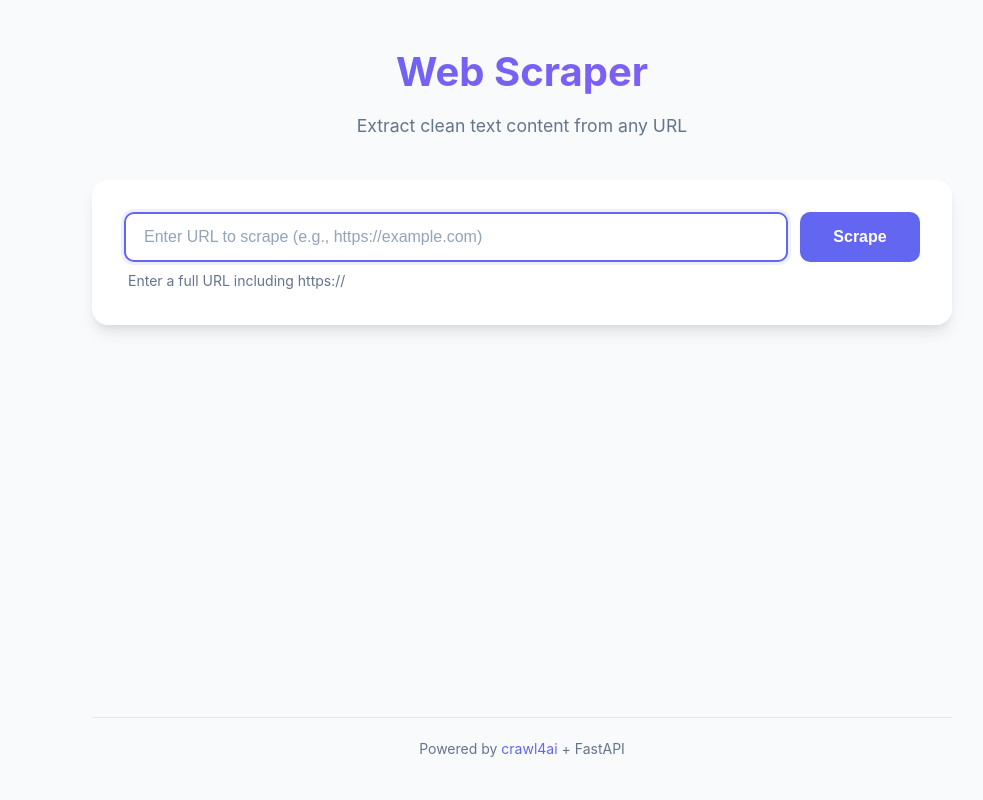
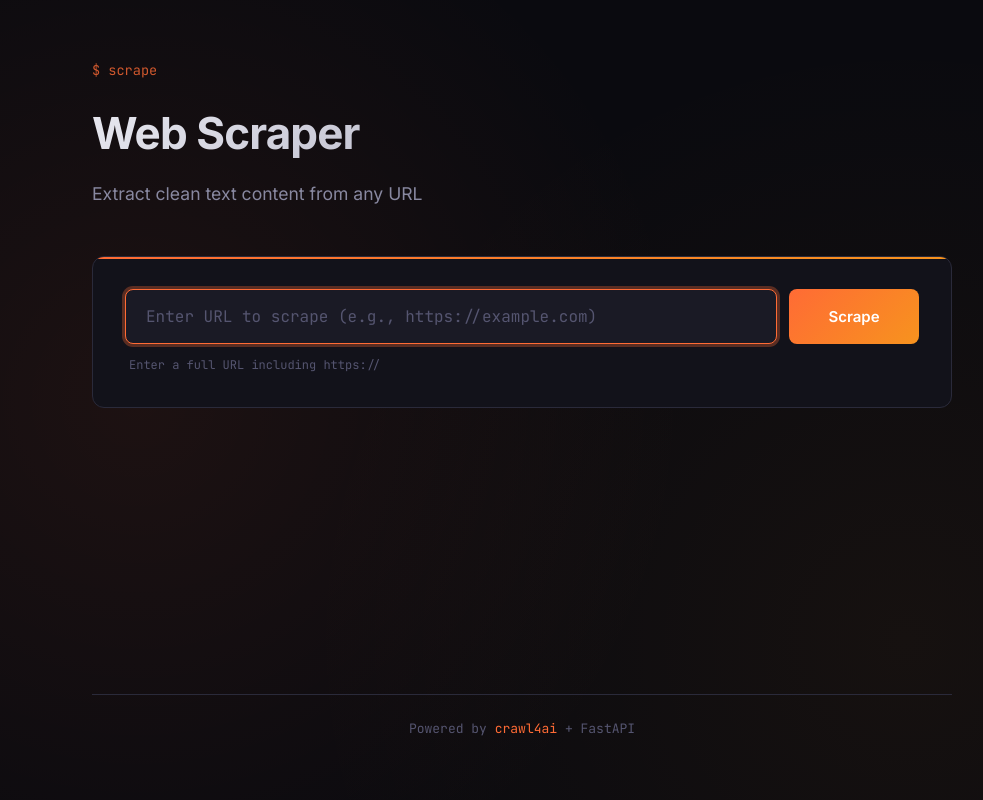
Before and after one commit to pixi-ai-assistant/crawl4ai-scraper, a FastAPI app: page / in a window 1280 px wide. Shown: the whole page, without its empty margins (118-1101 px from the left). Run offline with FastAPI, Linux system fonts and the light colour scheme.

Commit message:
Fix URL angle brackets bug and redesign UI with terminal theme
- Add fix_malformed_urls() to correct relative URLs with angle brackets
- Redesign UI: dark terminal-inspired theme with JetBrains Mono font
- Update gradient colors to orange/amber neon accents
- Add proper URL parsing for malformed links like https://site.com/</path>
- Improve scrollbar styling and animations

```diff
--- a/main.py
+++ b/main.py
@@ -4,12 +4,47 @@ from fastapi.templating import Jinja2Templates
 from fastapi.responses import JSONResponse
 from pydantic import BaseModel, HttpUrl
 import asyncio
+import re
+from urllib.parse import urljoin, urlparse
 from crawl4ai import AsyncWebCrawler
 from crawl4ai.async_configs import BrowserConfig, CrawlerRunConfig
 import logging
 
 logging.basicConfig(level=logging.INFO)
 logger = logging.getLogger(__name__)
+
+
+def fix_malformed_urls(content: str, base_url: str) -> str:
+    """
+    Fix URLs with angle brackets like 'https://site.com/</path>'
+    which are incorrectly generated by some markdown processors.
+    """
+    if not content:
+        return content
+
+    # Pattern to match URLs with angle brackets: https://site.com/</path>
+    # This handles cases where relative URLs got wrapped in angle brackets
+    pattern = r'(https?://[^\s<>]+)</([^>]+)>'
+
+    def replace_url(match):
+        base = match.group(1)
+        path = match.group(2)
+        # Ensure proper URL joining
+        if path.startswith('/'):
+            parsed = urlparse(base)
+            fixed = f"{parsed.scheme}://{parsed.netloc}{path}"
+        else:
+            fixed = urljoin(base + '/', path)
+        return fixed
+
+    # Fix the malformed URLs
+    fixed_content = re.sub(pattern, replace_url, content)
+
+    # Also fix any remaining angle brackets around URLs in markdown links
+    # Pattern: [text](<url>) -> [text](url)
+    fixed_content = re.sub(r'\[(.*?)\]\(<([^>]+)>\)', r'[\1](\2)', fixed_content)
+
+    return fixed_content
 
 app = FastAPI(
     title="Web Scraper",
@@ -59,10 +94,34 @@ async def scrape_url(scrape_request: ScrapeRequest):
             )
 
             if result.success:
+                # Try different content formats to get the cleanest output
+                # Priority: fit_markdown > markdown > fit_html > cleaned_html
+                content = None
+
+                if hasattr(result, 'fit_markdown') and result.fit_markdown:
+                    content = result.fit_markdown
+                    logger.info(f"Using fit_markdown for {url}")
+                elif result.markdown:
+                    content = result.markdown
+                    logger.info(f"Using markdown for {url}")
+                elif hasattr(result, 'fit_html') and result.fit_html:
+                    content = result.fit_html
+                    logger.info(f"Using fit_html for {url}")
+                elif result.cleaned_html:
+                    content = result.cleaned_html
+                    logger.info(f"Using cleaned_html for {url}")
+                else:
+                    content = "No content extracted"
+                    logger.warning(f"No content found for {url}")
+
+                # Fix malformed URLs with angle brackets
+                if content and content != "No content extracted":
+                    content = fix_malformed_urls(content, url)
+
                 return ScrapeResponse(
                     url=url,
                     title=result.metadata.get("title", "No title"),
-                    content=result.markdown or result.cleaned_html or "No content extracted",
+                    content=content,
                     success=True,
                     error=None
                 )
--- a/static/css/style.css
+++ b/static/css/style.css
@@ -1,3 +1,6 @@
+/* Terminal-inspired dark theme */
+@import url('https://fonts.googleapis.com/css2?family=JetBrains+Mono:wght@400;500;600&family=Inter:wght@400;500;600;700&display=swap');
+
 * {
     margin: 0;
     padding: 0;
@@ -5,172 +8,225 @@
 }
 
 :root {
-    --primary-color: #6366f1;
-    --primary-hover: #4f46e5;
-    --secondary-color: #64748b;
-    --bg-color: #f8fafc;
-    --card-bg: #ffffff;
-    --text-primary: #1e293b;
-    --text-secondary: #64748b;
-    --border-color: #e2e8f0;
-    --error-bg: #fef2f2;
-    --error-text: #dc2626;
-    --success-bg: #f0fdf4;
-    --shadow: 0 1px 3px 0 rgba(0, 0, 0, 0.1), 0 1px 2px 0 rgba(0, 0, 0, 0.06);
-    --shadow-lg: 0 10px 15px -3px rgba(0, 0, 0, 0.1), 0 4px 6px -2px rgba(0, 0, 0, 0.05);
+    --bg-primary: #0a0a0f;
+    --bg-secondary: #12121a;
+    --bg-tertiary: #1a1a25;
+    --accent-primary: #ff6b35;
+    --accent-secondary: #f7931e;
+    --accent-glow: rgba(255, 107, 53, 0.3);
+    --text-primary: #e8e8f0;
+    --text-secondary: #8888a0;
+    --text-muted: #555570;
+    --border-color: #2a2a3a;
+    --error-bg: rgba(239, 68, 68, 0.1);
+    --error-text: #ef4444;
+    --success: #22c55e;
+    --terminal-green: #4ade80;
 }
 
 body {
-    font-family: -apple-system, BlinkMacSystemFont, 'Segoe UI', Roboto, 'Helvetica Neue', Arial, sans-serif;
-    background-color: var(--bg-color);
+    font-family: 'Inter', -apple-system, sans-serif;
+    background: var(--bg-primary);
     color: var(--text-primary);
     line-height: 1.6;
     min-height: 100vh;
+    background-image:
+        radial-gradient(circle at 20% 50%, rgba(255, 107, 53, 0.08) 0%, transparent 50%),
+        radial-gradient(circle at 80% 80%, rgba(247, 147, 30, 0.05) 0%, transparent 50%);
 }
 
 .container {
     max-width: 900px;
     margin: 0 auto;
-    padding: 40px 20px;
+    padding: 60px 20px;
     min-height: 100vh;
     display: flex;
     flex-direction: column;
 }
 
+/* Header with terminal aesthetics */
 header {
-    text-align: center;
-    margin-bottom: 40px;
+    margin-bottom: 48px;
+    position: relative;
+}
+
+header::before {
+    content: '$ scrape';
+    font-family: 'JetBrains Mono', monospace;
+    font-size: 0.85rem;
+    color: var(--accent-primary);
+    display: block;
+    margin-bottom: 16px;
+    opacity: 0.8;
 }
 
 header h1 {
-    font-size: 2.5rem;
+    font-size: 2.75rem;
     font-weight: 700;
-    color: var(--text-primary);
-    margin-bottom: 8px;
-    background: linear-gradient(135deg, var(--primary-color), #8b5cf6);
+    letter-spacing: -0.02em;
+    margin-bottom: 12px;
+    background: linear-gradient(135deg, var(--text-primary) 0%, var(--text-secondary) 100%);
     -webkit-background-clip: text;
     -webkit-text-fill-color: transparent;
-    background-clip: text;
 }
 
 .subtitle {
     font-size: 1.1rem;
     color: var(--text-secondary);
+    font-weight: 400;
 }
 
 main {
     flex: 1;
 }
 
+/* Input section - terminal window style */
 .input-section {
-    background: var(--card-bg);
+    background: var(--bg-secondary);
+    border: 1px solid var(--border-color);
+    border-radius: 12px;
     padding: 32px;
-    border-radius: 16px;
-    box-shadow: var(--shadow-lg);
-    margin-bottom: 24px;
+    position: relative;
+    overflow: hidden;
+}
+
+.input-section::before {
+    content: '';
+    position: absolute;
+    top: 0;
+    left: 0;
+    right: 0;
+    height: 2px;
+    background: linear-gradient(90deg, var(--accent-primary), var(--accent-secondary));
 }
 
 .input-group {
     display: flex;
     gap: 12px;
-    margin-bottom: 8px;
+    margin-bottom: 12px;
 }
 
 input[type="url"] {
     flex: 1;
-    padding: 14px 18px;
+    padding: 16px 20px;
     font-size: 16px;
-    border: 2px solid var(--border-color);
-    border-radius: 10px;
+    font-family: 'JetBrains Mono', monospace;
+    background: var(--bg-tertiary);
+    border: 1px solid var(--border-color);
+    border-radius: 8px;
+    color: var(--text-primary);
     outline: none;
     transition: all 0.2s ease;
 }
 
-input[type="url"]:focus {
-    border-color: var(--primary-color);
-    box-shadow: 0 0 0 3px rgba(99, 102, 241, 0.1);
+input[type="url"]::placeholder {
+    color: var(--text-muted);
 }
 
-input[type="url"]::placeholder {
-    color: #94a3b8;
+input[type="url"]:focus {
+    border-color: var(--accent-primary);
+    box-shadow: 0 0 0 3px var(--accent-glow);
 }
 
+/* Primary button - glowing effect */
 button {
-    padding: 14px 28px;
-    font-size: 16px;
+    padding: 16px 28px;
+    font-size: 15px;
     font-weight: 600;
     border: none;
-    border-radius: 10px;
+    border-radius: 8px;
     cursor: pointer;
     transition: all 0.2s ease;
     display: flex;
     align-items: center;
     gap: 8px;
+    font-family: 'Inter', sans-serif;
 }
 
 .btn-primary {
-    background-color: var(--primary-color);
+    background: linear-gradient(135deg, var(--accent-primary), var(--accent-secondary));
     color: white;
-    min-width: 120px;
+    min-width: 130px;
     justify-content: center;
+    position: relative;
+    overflow: hidden;
+}
+
+.btn-primary::before {
+    content: '';
+    position: absolute;
+    top: 0;
+    left: -100%;
+    width: 100%;
+    height: 100%;
+    background: linear-gradient(90deg, transparent, rgba(255,255,255,0.2), transparent);
+    transition: left 0.5s;
+}
+
+.btn-primary:hover:not(:disabled)::before {
+    left: 100%;
 }
 
 .btn-primary:hover:not(:disabled) {
-    background-color: var(--primary-hover);
-    transform: translateY(-1px);
-    box-shadow: 0 4px 12px rgba(99, 102, 241, 0.3);
+    transform: translateY(-2px);
+    box-shadow: 0 8px 25px rgba(255, 107, 53, 0.35);
 }
 
 .btn-primary:disabled {
-    opacity: 0.7;
+    opacity: 0.6;
     cursor: not-allowed;
+    filter: grayscale(0.5);
 }
 
 .btn-secondary {
-    background-color: var(--bg-color);
+    background: var(--bg-tertiary);
     color: var(--text-primary);
     border: 1px solid var(--border-color);
-    padding: 8px 16px;
-    font-size: 14px;
+    padding: 10px 18px;
+    font-size: 13px;
+    font-weight: 500;
 }
 
 .btn-secondary:hover {
-    background-color: var(--border-color);
+    background: var(--border-color);
+    border-color: var(--text-secondary);
 }
 
 .hint {
-    font-size: 14px;
-    color: var(--text-secondary);
+    font-family: 'JetBrains Mono', monospace;
+    font-size: 12px;
+    color: var(--text-muted);
     margin-left: 4px;
 }
 
+/* Spinner animation */
 .spinner {
-    width: 20px;
-    height: 20px;
-    border: 3px solid rgba(255, 255, 255, 0.3);
+    width: 18px;
+    height: 18px;
+    border: 2px solid rgba(255, 255, 255, 0.2);
     border-top-color: white;
     border-radius: 50%;
-    animation: spin 1s linear infinite;
+    animation: spin 0.8s linear infinite;
 }
 
 @keyframes spin {
-    to {
-        transform: rotate(360deg);
-    }
+    to { transform: rotate(360deg); }
 }
 
+/* Results section - code editor style */
 .result-section {
-    background: var(--card-bg);
-    padding: 32px;
-    border-radius: 16px;
-    box-shadow: var(--shadow-lg);
-    animation: fadeIn 0.3s ease;
+    background: var(--bg-secondary);
+    border: 1px solid var(--border-color);
+    border-radius: 12px;
+    margin-top: 24px;
+    overflow: hidden;
+    animation: slideUp 0.3s ease;
 }
 
-@keyframes fadeIn {
+@keyframes slideUp {
     from {
         opacity: 0;
-        transform: translateY(10px);
+        transform: translateY(20px);
     }
     to {
         opacity: 1;
@@ -182,15 +238,21 @@ button {
     display: flex;
     justify-content: space-between;
     align-items: center;
-    margin-bottom: 20px;
-    padding-bottom: 16px;
+    padding: 20px 24px;
+    background: var(--bg-tertiary);
     border-bottom: 1px solid var(--border-color);
 }
 
 .result-header h2 {
-    font-size: 1.25rem;
+    font-size: 1rem;
+    font-weight: 600;
     color: var(--text-primary);
-    font-weight: 600;
+    font-family: 'JetBrains Mono', monospace;
+}
+
+.result-header h2::before {
+    content: '// ';
+    color: var(--accent-primary);
 }
 
 .result-actions {
@@ -199,83 +261,120 @@ button {
 }
 
 .result-content {
-    background: var(--bg-color);
-    border-radius: 10px;
-    padding: 20px;
-    max-height: 500px;
+    padding: 24px;
+    max-height: 600px;
     overflow-y: auto;
+    background: var(--bg-primary);
 }
 
 .result-content pre {
-    font-family: 'Menlo', 'Monaco', 'Courier New', monospace;
-    font-size: 14px;
-    line-height: 1.6;
+    font-family: 'JetBrains Mono', monospace;
+    font-size: 13px;
+    line-height: 1.7;
     white-space: pre-wrap;
     word-wrap: break-word;
-    color: var(--text-primary);
+    color: var(--terminal-green);
+    margin: 0;
+}
+
+.result-content::-webkit-scrollbar {
+    width: 10px;
+}
+
+.result-content::-webkit-scrollbar-track {
+    background: var(--bg-secondary);
+}
+
+.result-content::-webkit-scrollbar-thumb {
+    background: var(--border-color);
+    border-radius: 5px;
+}
+
+.result-content::-webkit-scrollbar-thumb:hover {
+    background: var(--text-muted);
 }
 
 .result-meta {
-    margin-top: 16px;
-    font-size: 14px;
+    padding: 16px 24px;
+    background: var(--bg-tertiary);
+    border-top: 1px solid var(--border-color);
+    font-family: 'JetBrains Mono', monospace;
+    font-size: 12px;
     color: var(--text-secondary);
 }
 
+.result-meta::before {
+    content: '→ ';
+    color: var(--accent-primary);
+}
+
+/* Error section */
 .error-section {
-    animation: fadeIn 0.3s ease;
+    margin-top: 24px;
+    animation: slideUp 0.3s ease;
 }
 
 .error-box {
     background: var(--error-bg);
-    border: 1px solid #fecaca;
-    border-radius: 10px;
-    padding: 16px 20px;
+    border: 1px solid rgba(239, 68, 68, 0.3);
+    border-radius: 12px;
+    padding: 20px 24px;
     display: flex;
     align-items: center;
-    gap: 12px;
+    gap: 16px;
 }
 
 .error-icon {
-    font-size: 20px;
+    font-size: 24px;
 }
 
 .error-box p {
     color: var(--error-text);
     font-size: 15px;
+    font-weight: 500;
 }
 
 .hidden {
     display: none !important;
 }
 
+/* Footer */
 footer {
     text-align: center;
-    margin-top: 40px;
-    padding-top: 20px;
+    margin-top: 48px;
+    padding-top: 24px;
     border-top: 1px solid var(--border-color);
 }
 
 footer p {
-    color: var(--text-secondary);
-    font-size: 14px;
+    color: var(--text-muted);
+    font-size: 13px;
+    font-family: 'JetBrains Mono', monospace;
 }
 
 footer a {
-    color: var(--primary-color);
+    color: var(--accent-primary);
     text-decoration: none;
+    transition: color 0.2s;
 }
 
 footer a:hover {
+    color: var(--accent-secondary);
     text-decoration: underline;
 }
 
+/* Responsive */
 @media (max-width: 640px) {
     .container {
-        padding: 20px 16px;
+        padding: 32px 16px;
     }
 
     header h1 {
         font-size: 2rem;
+    }
+
+    .input-section {
+        padding: 24px;
     }
 
     .input-group {
```
Also changed, not shown: README.md.
